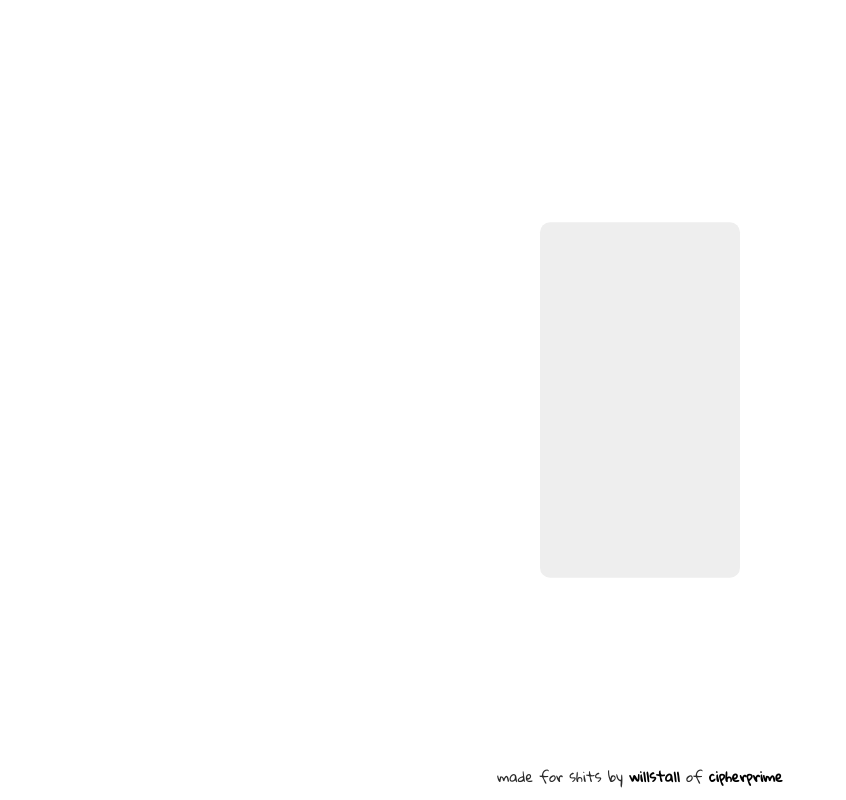
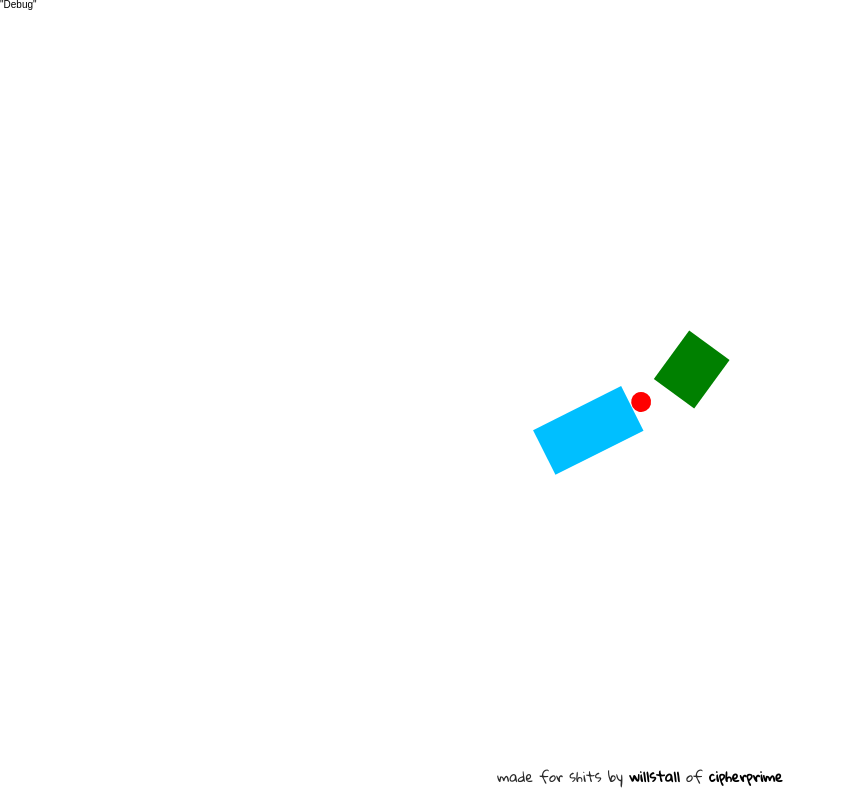
Before and after one commit to willstall/CreateJSScaffold, a plain HTML site: page index.html in a window 1280 px wide. Shown: the whole page, without its empty margins (0-846 px from the left). Drawn offline with Linux system fonts and the light colour scheme.

Commit message:
new scaffolding

```diff
--- a/css/main.css
+++ b/css/main.css
@@ -32,3 +32,15 @@ a:hover
 {
     color: cyan;
 }
+
+.orientleft#content
+{
+    transform: rotate(-90deg);
+    transform-origin:50% 50%;
+}
+
+.orientright#content
+{
+    transform: rotate(90deg);
+    transform-origin:50% 50%;
+}
--- a/index.html
+++ b/index.html
@@ -11,6 +11,7 @@
 
 		<script src="js/createjs-2017.09.14.min.js"></script>
 		<script src="js/createjs-plus.js"></script>
+		<script src="js/extended-container.js"></script>
 		<script src="js/components.js"></script>
 		<script src="js/setup.js"></script>
 		<script src="js/profile.js"></script>
--- a/js/createjs-plus.js
+++ b/js/createjs-plus.js
@@ -1,5 +1,5 @@
 // TEXT DEBUG EXTENSION
-createjs.Text.prototype.Debug = function()
+createjs.Text.prototype.log = function()
 {
 	var args = Array.prototype.slice.call(arguments, 0);
 	var output = "";
@@ -183,10 +183,19 @@ createjs.Point.dot = function( pt1, pt2 )
 	return pt1.x*pt2.x + pt1.y*pt2.y;
 }
 
-
-
+// MATH EXTENSIONS
 createjs.Math = {};
 createjs.Math.lerp = function ( A, B, t )
 {
     return  A + t * (B - A);
 }
+createjs.Math.clamp = function(val, min, max)
+{
+	return val < min ? min : (val > max ? max : val);
+}
+createjs.Math.randomRange = function(min, max)
+{
+	min = Math.ceil(min);
+	max = Math.floor(max);
+	return Math.floor(Math.random() * (max - min + 1)) + min;
+}
--- /dev/null
+++ b/js/extended-container.js
@@ -0,0 +1,15 @@
+(function() {
+    function ExtendedContainer()
+    {
+    	this.Container_constructor();
+
+    }
+
+    var p = createjs.extend( ExtendedContainer, createjs.Container );
+	    p.output = function()
+	    {
+	    	console.log("Console Output Test.");
+	    };
+
+    window.ExtendedContainer = createjs.promote( ExtendedContainer, "Container" );
+} () );
--- a/js/main.js
+++ b/js/main.js
@@ -1,5 +1,3 @@
-var profile;
-
 function main()
 {
 	// Setup
@@ -8,37 +6,47 @@ function main()
 	// Keyboard
 	document.onkeydown = keyPressed;
 
-	// Tinder
-	profile = new Profile();
-	profile.on("pressup", OnPressUp, this );
-	profile.on("pressmove", OnPressMove, this );
-	profile.on("mousedown", OnMouseDown, this );
+	// Components
+//	var spinComponent = new SpinComponent();
+//		spinComponent.targetRotation = 3600;
+//		spinComponent.ease = 0.01;
 
-	container.addChild( profile );
-}
+	var positionComponent = new OscillatePositionComponent();
+		positionComponent.amplitude.y = 50;
+	var lookAtComponent = new LookAtComponent();
+	var rotateComponent = new RotateComponent( .5 );
+//		rotateComponent.increment = 0.5
 
-function OnMouseDown( event )
-{
- console.log("down");
-// console.log( event );
- var offset = profile.globalToLocal( event.stageX, event.stageY );
- this.offset = offset;
-// console.log( offset );
-}
+	// Display
+	var test1 = new createjs.Shape();
+		test1.graphics.beginFill("DeepSkyBlue").rect(-25,-25,50,50);
+		test1.rotation = 45;
+		test1.x = 60;
+		test1.AddComponent( new OscillateScaleComponent(20, new createjs.Point(1,0) ) );
+		test1.AddComponent( new SpinComponent(0.01,3600) );
+		test1.SetComponentsUpdate( true );
 
-function OnPressUp( event )
-{
- console.log("up");
- console.log( event );
-}
+	var test2 = new createjs.Shape();
+		test2.graphics.beginFill("Red").drawCircle(0, 0, 10);
+		test2.AddComponent( positionComponent );
+		test2.SetComponentsUpdate( true );
 
-function OnPressMove( event )
-{
- console.log("moving");
- var position = profile.globalToLocal( event.stageX, event.stageY );
+	var test3 = new createjs.Shape();
+		test3.x = -60;
+		test3.graphics.beginFill("Green").rect(-30, -25, 60,50);
+		test3.AddComponent( lookAtComponent );
+		test3.SetComponentsUpdate( true );
 
- profile.x += position.x - this.offset.x;
- profile.y += position.y - this.offset.y;
+		lookAtComponent.target = test2;
+		//test2.on("tick", update);
+
+	// Extension
+  	var extend_test = new ExtendedContainer();
+		extend_test.output();
+
+	container.addChild(test1,test2,test3);
+	container.AddComponent( rotateComponent );
+	container.SetComponentsUpdate( true );
 }
 
 function keyPressed( event )
--- a/js/setup.js
+++ b/js/setup.js
@@ -1,6 +1,7 @@
 var stage;
 var container;
 var canvas;
+var debug;
 
 function setup()
 {
@@ -16,11 +17,15 @@ function setup()
     container = new createjs.Container();
     container.x = container.y = 0;
 
+    // Debug
+    debug = new createjs.Text();
+    debug.log( "Debug" );
+
     // Stage
     stage = new createjs.Stage( canvas );
     stage.enableMouseOver( 20 );  //default 20 per second, max 50
     stage.mouseMoveOutside = true;
-    stage.addChild(container);
+    stage.addChild(container, debug);
     stage.update();
 
     // Enable Touch
@@ -29,53 +34,81 @@ function setup()
     // Resize
     resize();
     window.addEventListener( 'resize', resize, false );
+
+   // Rescale Container for Height
+    //rescale();
+    //window.addEventListener( 'resize', rescale, false );
+
+    // Lock Orientation
+    orient();
+    window.addEventListener('deviceorientation', orient, this);
 }
 
 function tick( event )
 {
-    center();
+    // Center
+    if(!container)
+    return;
+
+    container.x = window.innerWidth * 0.5;
+    container.y = window.innerHeight * 0.5;
+
+    // Update Stage
     stage.update();
 }
 
 function resize()
 {
+    // Resize
     stage.clear();
     stage.canvas.width = window.innerWidth;
     stage.canvas.height = window.innerHeight;
 
-    retinalize();
-}
-
-function center()
-{
-    if(!container)
-        return;
-
-    container.x = window.innerWidth * 0.5;
-    container.y = window.innerHeight * 0.5;
-}
-
-function retinalize()
-{
+    // Retinalize
     var originalCanvasWidth = this.canvas.width;
     var originalCanvasHeight = this.canvas.height;
-    var ratio = window.devicePixelRatio;
+    var pixelRatio = window.devicePixelRatio;
 
-    if (ratio === undefined)
-        return;
+    if (pixelRatio === undefined)
+    return;
 
     var height = this.canvas.getAttribute('height');
     var width = this.canvas.getAttribute('width');
 
-    this.canvas.setAttribute('width', Math.round( width * ratio ) );
-    this.canvas.setAttribute('height', Math.round( height * ratio ) );
+    this.canvas.setAttribute('width', Math.round( width * pixelRatio ) );
+    this.canvas.setAttribute('height', Math.round( height * pixelRatio ) );
 
     // Set CSS
     this.canvas.style.width = width+"px";
     this.canvas.style.height = height+"px";
-    this.stage.scaleX = this.stage.scaleY = ratio;
+
+    this.stage.scaleX = this.stage.scaleY = pixelRatio;
 
     // save original width & height into stage
     this.stage.width = originalCanvasWidth;
     this.stage.height = originalCanvasHeight;
 }
+
+function orient( event )
+{
+    var divId = "content";
+
+    if (window.orientation == -90) {
+        document.getElementById( divId ).className = 'orientright';
+    }
+    if (window.orientation == 90) {
+        document.getElementById( divId ).className = 'orientleft';
+    }
+    if (window.orientation == 0) {
+        document.getElementById( divId ).className = '';
+    }
+}
+
+function rescale()
+{
+    // Resize Container for iOS
+    var orientationRatio =  this.canvas.height / this.canvas.width;
+    orientationRatio = Math.min(1, this.canvas.height/600);
+
+    container.scaleX = container.scaleY = orientationRatio;
+}
```
